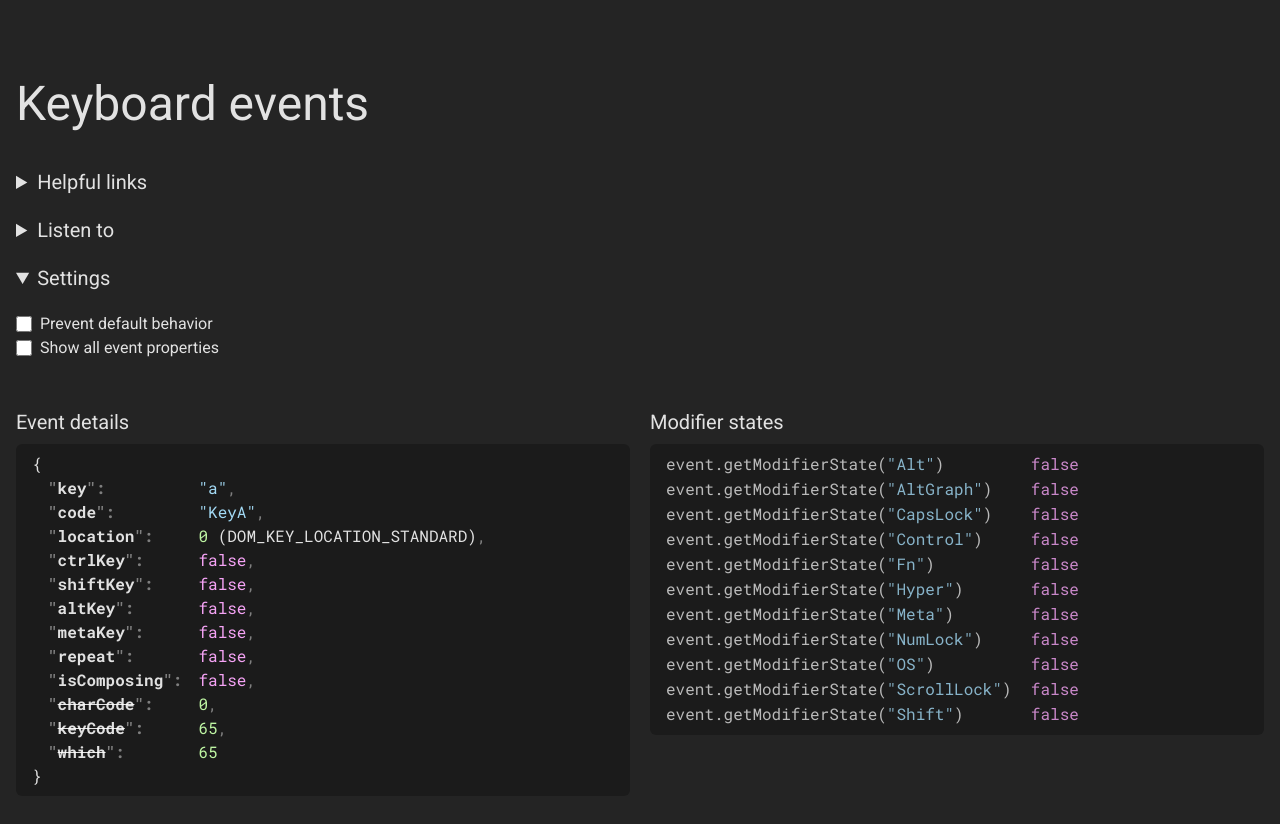
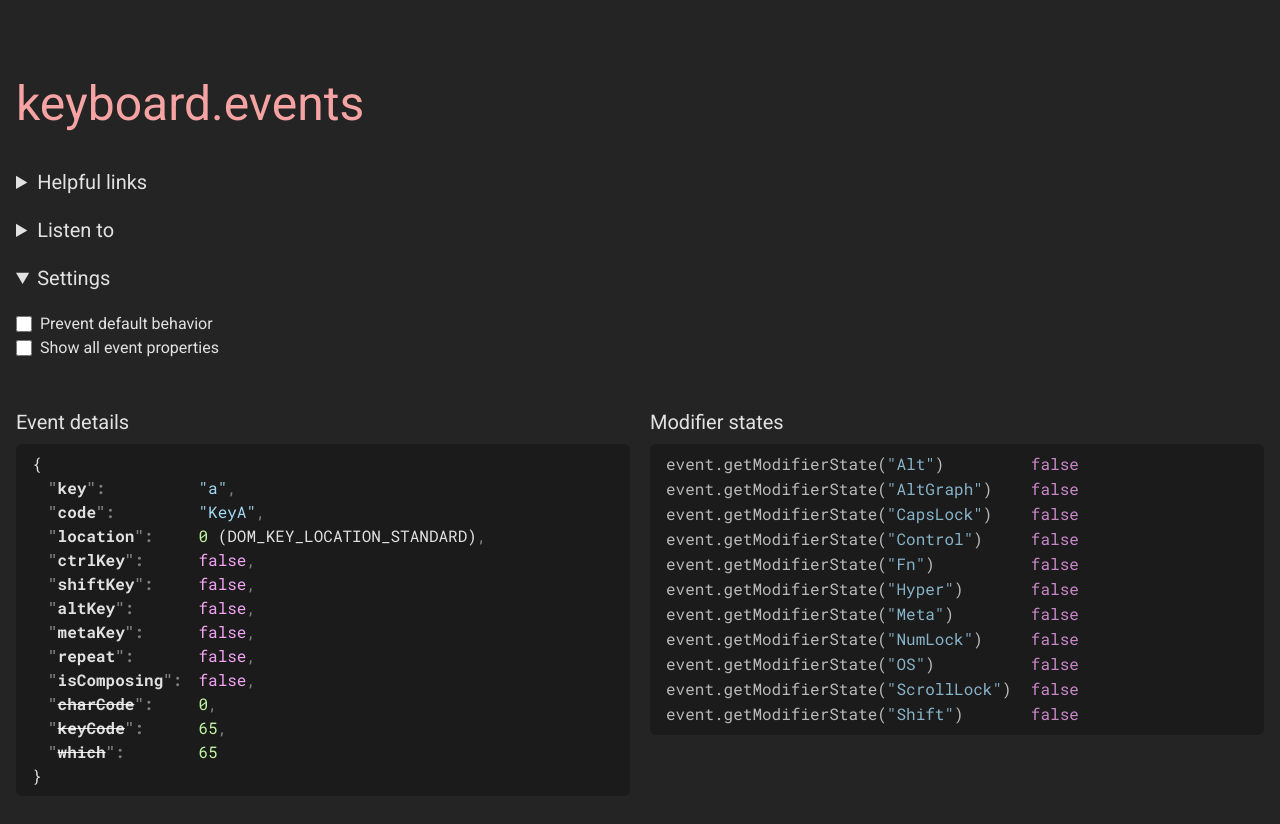
Before and after one commit to j-/keyboard.events, a React (Vite) app: page / in a window 1280 px wide. Shown: the top 824 px of the page. Built offline with nearby package versions, Linux system fonts and the light colour scheme.

Commit message:
Link home

```diff
--- a/src/App.tsx
+++ b/src/App.tsx
@@ -38,7 +38,9 @@ export const App: FC = () => {
 
   return (
     <div className="container px-4 mx-auto my-5 lg:my-20">
-      <h1 className="text-5xl my-10">Keyboard events</h1>
+      <h1 className="text-5xl my-10">
+        <a href="https://keyboard.events/">keyboard.events</a>
+      </h1>
 
       <div className="max-w-60">
         <details className="my-5">
```
